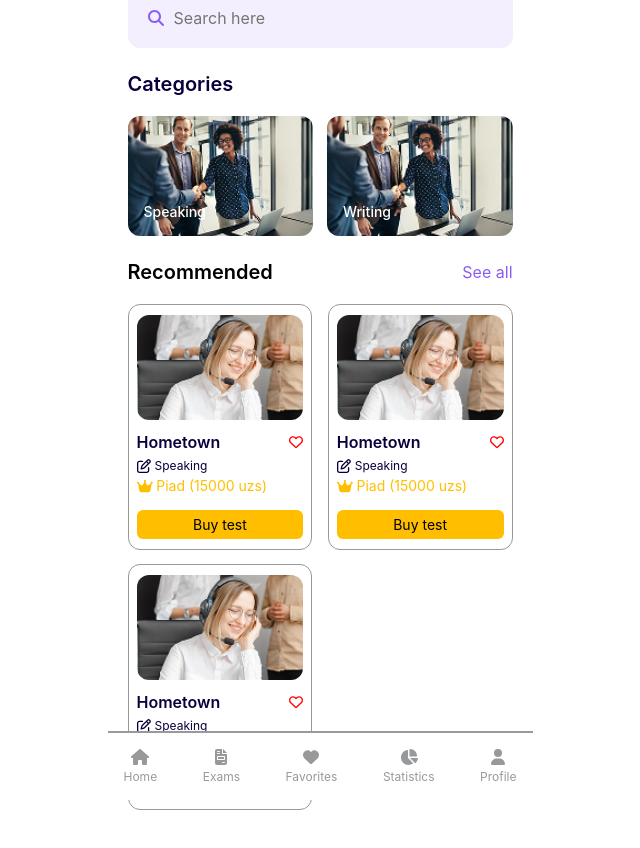
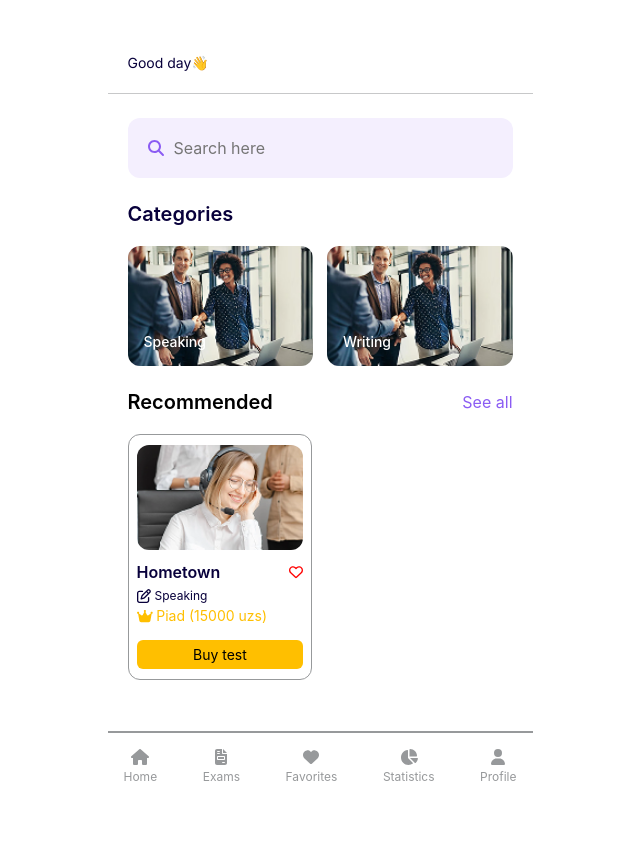
Before and after one commit to xusanboyshavkatov/turgunovmultilevel, a React (Vite) app: page / in a window 1280 px wide. Shown: the top 848 px of the page, without its empty margins (320-960 px from the left). After the commit the page ends 800 px from the top, so only its background shows below. Built offline with nearby package versions, Linux system fonts and the light colour scheme; a web font is replaced by a local one.

Commit message:
test
test

```diff
--- a/src/pages/home/Home.jsx
+++ b/src/pages/home/Home.jsx
@@ -101,8 +101,8 @@ const Home = ({ footerHeight }) => {
         </div>
         <div className="home-cards-items">
           <Card></Card>
-          <Card></Card>
-          <Card></Card>
+          {/* <Card></Card>
+          <Card></Card> */}
         </div>
       </div>
 
```
